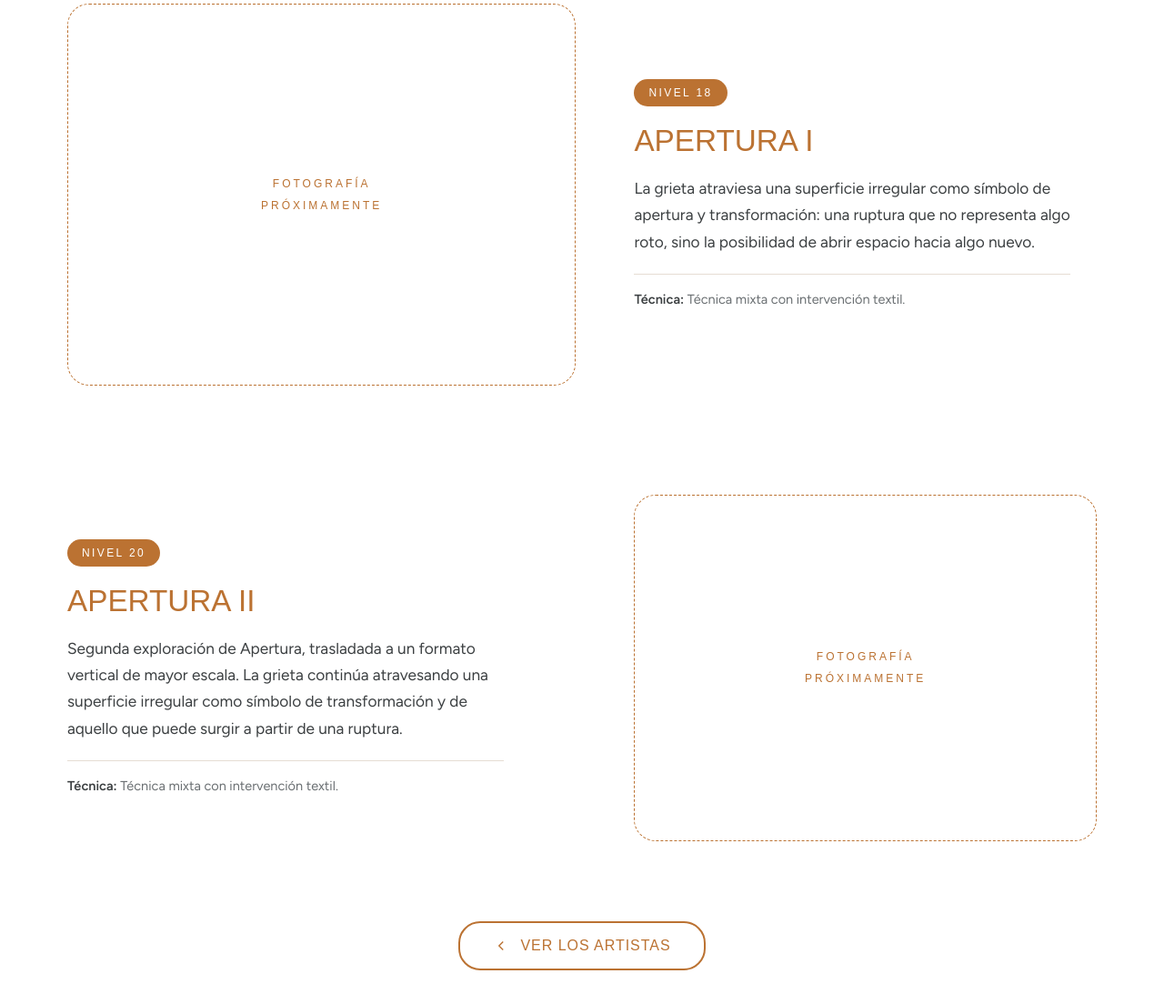
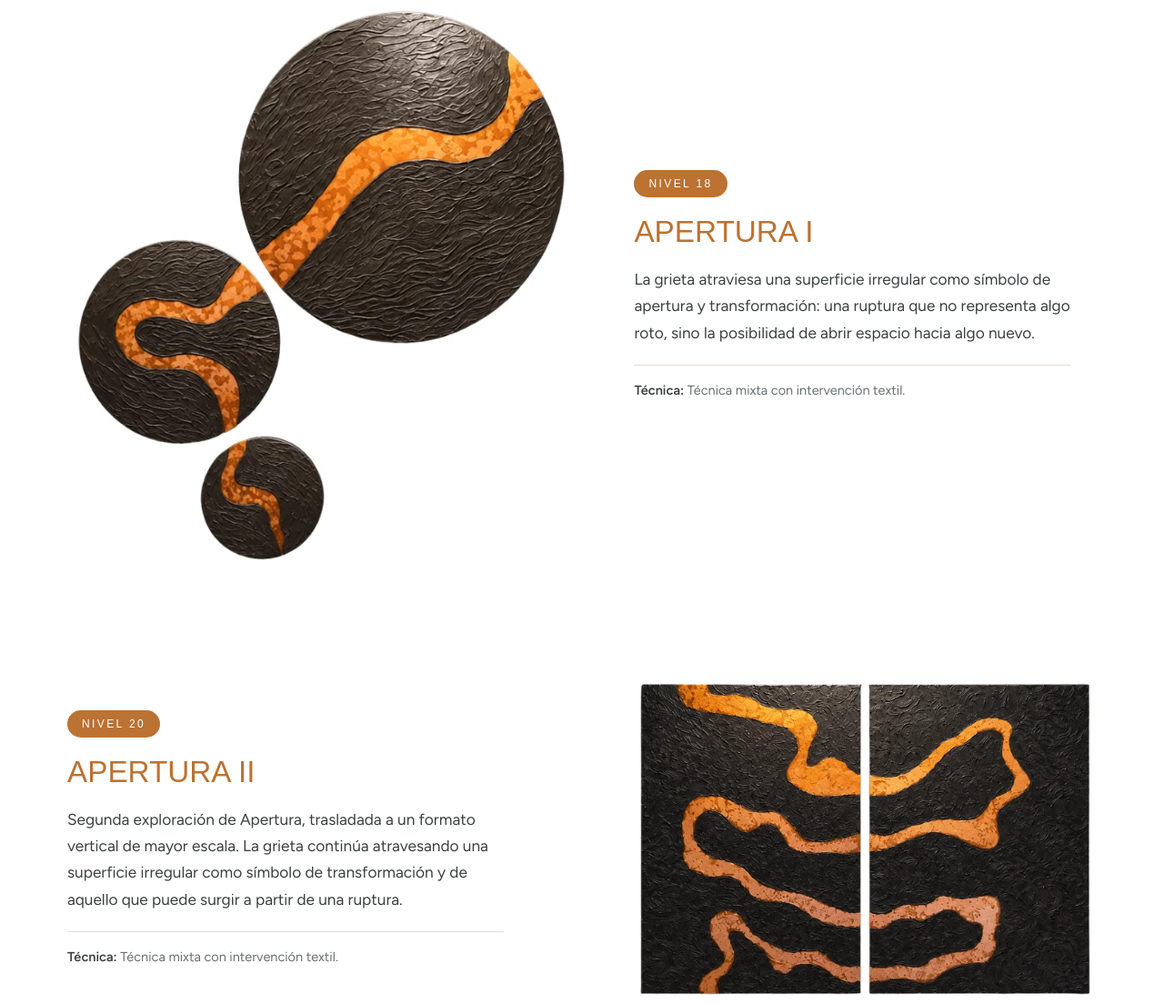
Before and after one commit to ImpulsaGT/thehessencollection, a plain HTML site: page artistas/gabriela-obras.html in a window 1280 px wide. Shown: the part 5137-6241 px from the top of the page at 91% size. Drawn offline with Linux system fonts and the light colour scheme; a web font is replaced by a local one.

Commit message:
Add files via upload

```diff
--- a/artistas/gabriela-obras.html
+++ b/artistas/gabriela-obras.html
@@ -152,7 +152,7 @@
     </div>
   </article>
   <article class="obra reveal">
-    <div class="foto"><div class="pendiente"><span>Fotografía</span><span>próximamente</span></div></div>
+    <div class="foto"><img src="../img/obras/gr-apertura1.webp?v=3" alt="Apertura I" loading="lazy"></div>
     <div class="info">
       <span class="nivel">Nivel 18</span>
       <h2>Apertura I</h2>
@@ -161,7 +161,7 @@
     </div>
   </article>
   <article class="obra reveal">
-    <div class="foto"><div class="pendiente"><span>Fotografía</span><span>próximamente</span></div></div>
+    <div class="foto"><img src="../img/obras/gr-apertura2.webp?v=3" alt="Apertura II" loading="lazy"></div>
     <div class="info">
       <span class="nivel">Nivel 20</span>
       <h2>Apertura II</h2>
```
